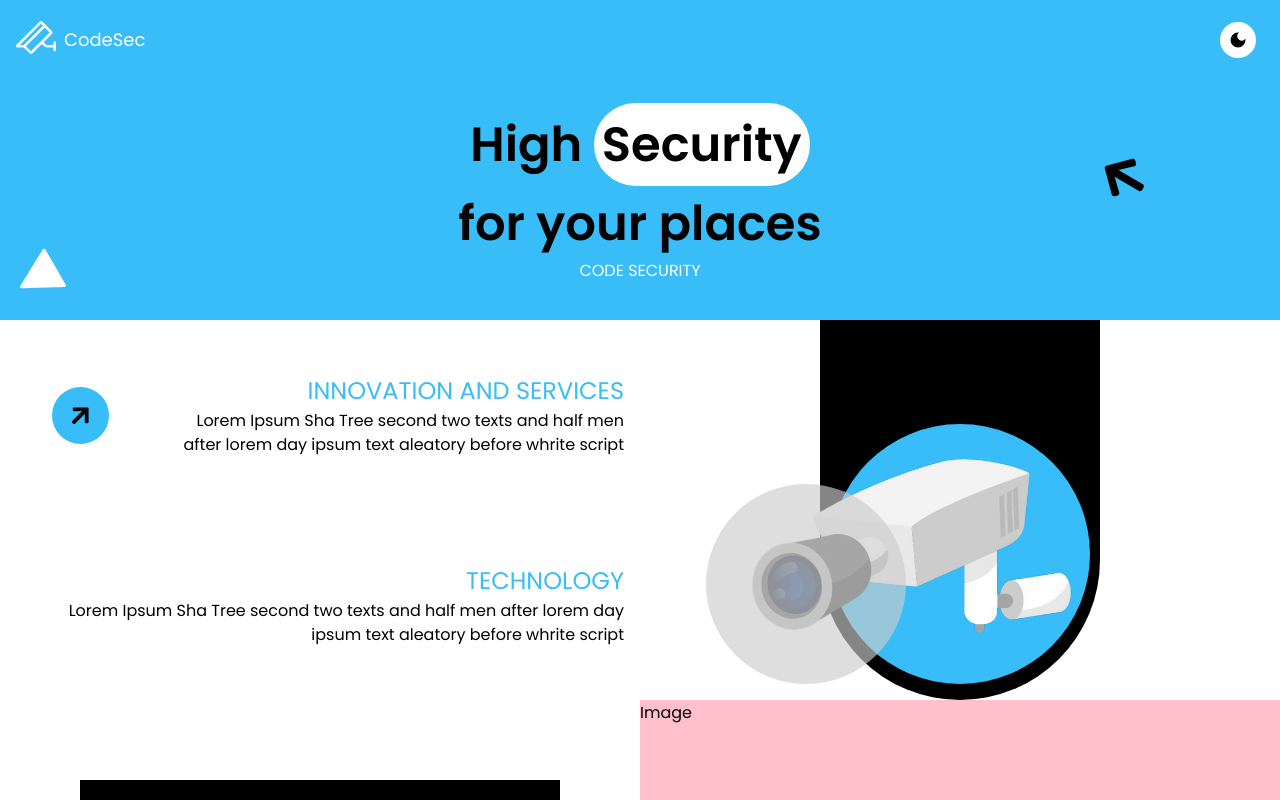
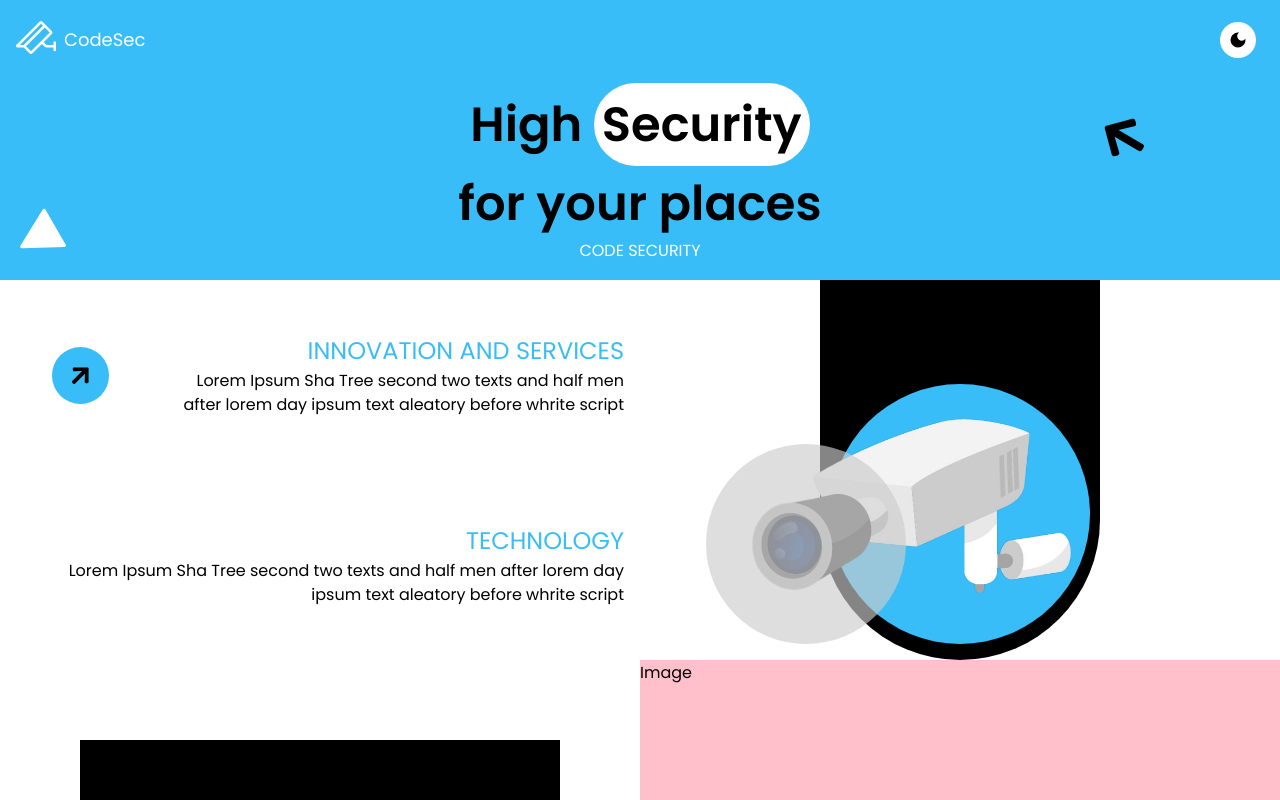
Before and after one commit to atomsdeveloper/site-cyber-security, a React (Vite) app: page / in a window 1280 px wide. Shown: the top 800 px of the page. Built offline with nearby package versions, Linux system fonts and the light colour scheme.

Commit message:
fix: styles css

```diff
--- a/src/components/Header/styles.js
+++ b/src/components/Header/styles.js
@@ -1,7 +1,7 @@
 import styled from "styled-components";
 
 export const Header = styled.header`
-  height: 40vh;
+  height: 280px;
   display: flex;
   flex-direction: column;
 
```
